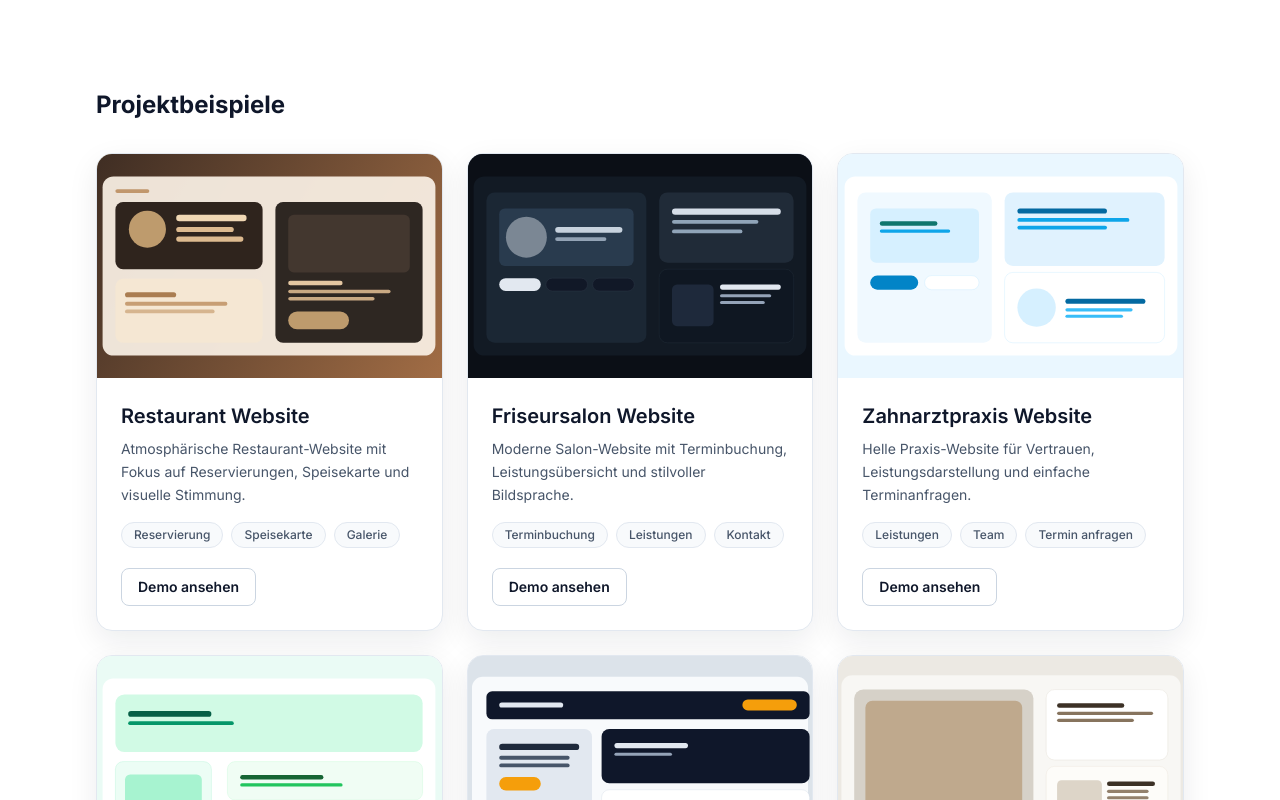
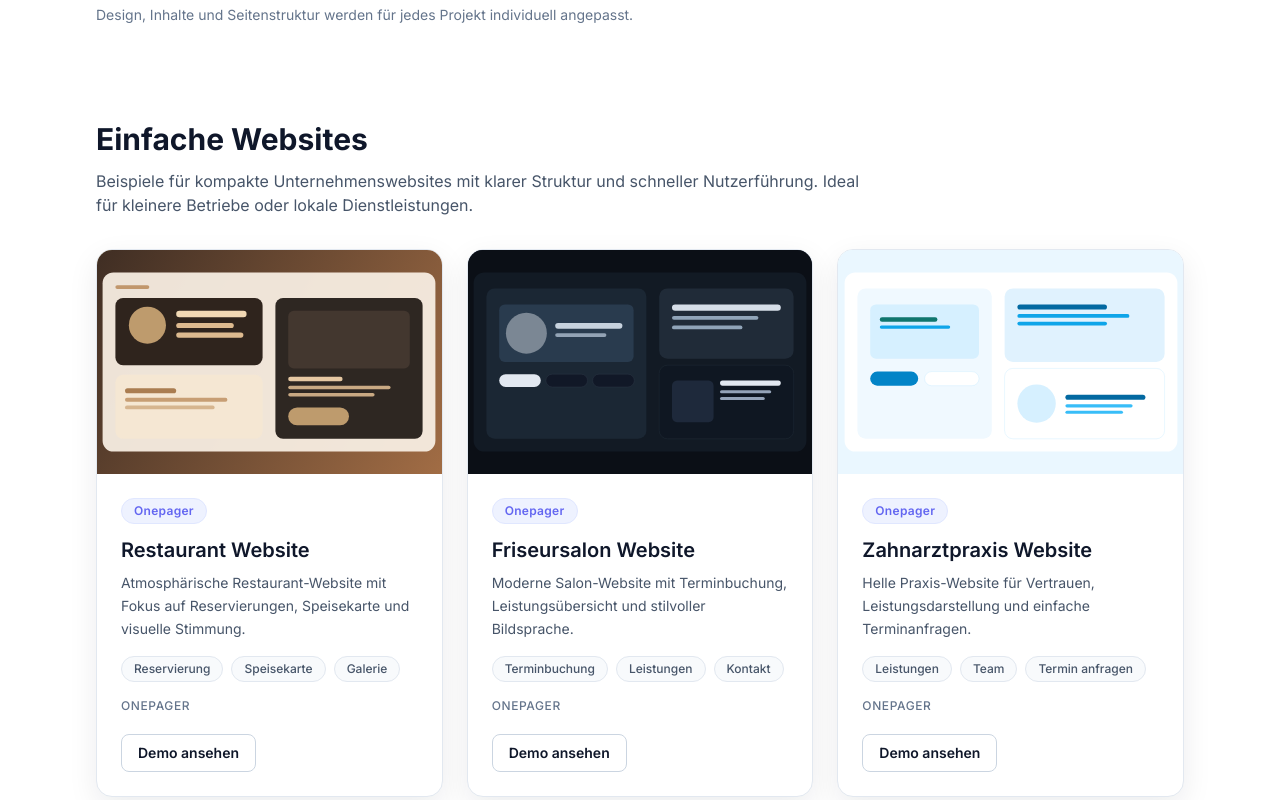
Before and after one commit to VonBismark1871/Hamburg-Website, a Next.js app: page /referenzen in a window 1280 px wide. Shown: the part 280-1080 px from the top of the page. Built offline with nearby package versions, Linux system fonts and the light colour scheme.

Commit message:
Restructure referenzen page into portfolio sections

```diff
--- a/pages/referenzen.js
+++ b/pages/referenzen.js
@@ -1,9 +1,74 @@
+import Image from 'next/image';
 import Link from 'next/link';
 import Footer from '../components/Footer';
 import Header from '../components/Header';
 import SEOHead from '../components/SEOHead';
-import ReferenceGrid from '../components/references/ReferenceGrid';
 import { referenceProjects } from '../data/references';
+
+const toneClasses = {
+  warm: 'from-amber-100 via-orange-50 to-amber-50',
+  dark: 'from-slate-800 via-slate-900 to-zinc-900',
+  clean: 'from-cyan-50 via-sky-50 to-white',
+  calm: 'from-emerald-50 via-teal-50 to-white',
+  contrast: 'from-slate-200 via-white to-slate-100',
+  premium: 'from-zinc-100 via-stone-50 to-white'
+};
+
+const portfolioSections = [
+  {
+    id: 'einfache-websites',
+    title: 'Einfache Websites',
+    description:
+      'Beispiele für kompakte Unternehmenswebsites mit klarer Struktur und schneller Nutzerführung. Ideal für kleinere Betriebe oder lokale Dienstleistungen.',
+    siteType: 'Onepager',
+    projects: ['restaurant-demo', 'friseursalon-demo', 'zahnarzt-demo']
+  },
+  {
+    id: 'mehrseitige-websites',
+    title: 'Mehrseitige Websites',
+    description:
+      'Beispiele für umfangreichere Websites mit mehreren Seiten, detaillierten Leistungsbereichen und erweiterten Inhalten.',
+    siteType: 'Mehrseitig',
+    projects: ['physio-demo', 'autoservice-demo', 'immobilien-demo']
+  }
+];
+
+function ReferenceCard({ project, siteType }) {
+  return (
+    <article className="group flex h-full flex-col overflow-hidden rounded-2xl border border-slate-200 bg-white shadow-soft transition hover:-translate-y-1 hover:shadow-xl">
+      <div className={`relative h-56 overflow-hidden bg-gradient-to-br ${toneClasses[project.tone] || toneClasses.calm}`}>
+        <Image
+          src={project.image}
+          alt={`${project.title} Vorschau`}
+          width={900}
+          height={560}
+          className="h-full w-full object-cover transition duration-500 group-hover:scale-[1.03]"
+        />
+      </div>
+      <div className="flex flex-1 flex-col p-6">
+        <span className="inline-flex w-fit rounded-full border border-indigo-100 bg-indigo-50 px-3 py-1 text-xs font-semibold tracking-wide text-accent">
+          {siteType}
+        </span>
+        <h3 className="mt-3 text-xl font-semibold text-slateBlue">{project.title}</h3>
+        <p className="mt-2 text-sm leading-relaxed text-slate-600">{project.description}</p>
+        <ul className="mt-4 flex flex-wrap gap-2" aria-label="Projekt-Highlights">
+          {project.tags.map((tag) => (
+            <li key={tag} className="rounded-full border border-slate-200 bg-slate-50 px-3 py-1 text-xs font-medium text-slate-600">
+              {tag}
+            </li>
+          ))}
+        </ul>
+        <p className="mt-4 text-xs font-medium uppercase tracking-wider text-slate-500">{siteType === 'Onepager' ? 'Onepager' : 'Mehrseitige Website'}</p>
+        <Link
+          href={`/referenzen/${project.slug}`}
+          className="mt-5 inline-flex w-fit rounded-lg border border-slate-300 px-4 py-2 text-sm font-semibold text-slateBlue transition hover:border-accent hover:text-accent"
+        >
+          Demo ansehen
+        </Link>
+      </div>
+    </article>
+  );
+}
 
 export default function ReferenzenPage() {
   return (
@@ -15,31 +80,51 @@ export default function ReferenzenPage() {
       />
       <Header />
       <main>
-        <section className="section-container section-spacing pb-6" aria-labelledby="referenzen-heading">
+        <section className="section-container section-spacing pb-8" aria-labelledby="referenzen-heading">
           <h1 id="referenzen-heading" className="text-4xl font-extrabold tracking-tight text-slateBlue sm:text-5xl">
             Referenzen und Beispiel-Websites
           </h1>
           <p className="mt-5 max-w-3xl text-lg text-slate-600">
             Hier finden Sie Beispiele moderner Unternehmenswebsites, die zeigen, wie Design, Struktur und Nutzerführung in unterschiedlichen Branchen umgesetzt werden können.
           </p>
+          <p className="mt-3 max-w-3xl text-sm text-slate-500">
+            Design, Inhalte und Seitenstruktur werden für jedes Projekt individuell angepasst.
+          </p>
         </section>
 
-        <section className="section-container pb-16" aria-labelledby="projekt-grid-heading">
-          <h2 id="projekt-grid-heading" className="text-2xl font-bold text-slateBlue">
-            Projektbeispiele
-          </h2>
-          <div className="mt-8">
-            <ReferenceGrid projects={referenceProjects} />
-          </div>
-        </section>
+        <div className="section-container pb-16">
+          {portfolioSections.map((section, index) => {
+            const projects = section.projects
+              .map((slug) => referenceProjects.find((project) => project.slug === slug))
+              .filter(Boolean);
+
+            return (
+              <section
+                key={section.id}
+                aria-labelledby={`${section.id}-heading`}
+                className={`${index === 0 ? '' : 'mt-16 border-t border-slate-200 pt-14'}`}
+              >
+                <h2 id={`${section.id}-heading`} className="text-2xl font-bold text-slateBlue sm:text-3xl">
+                  {section.title}
+                </h2>
+                <p className="mt-3 max-w-3xl text-slate-600">{section.description}</p>
+                <div className="mt-8 grid gap-6 md:grid-cols-2 xl:grid-cols-3">
+                  {projects.map((project) => (
+                    <ReferenceCard key={project.slug} project={project} siteType={section.siteType} />
+                  ))}
+                </div>
+              </section>
+            );
+          })}
+        </div>
 
         <section className="section-container pb-16" aria-labelledby="referenzen-cta-heading">
           <div className="rounded-2xl border border-slate-200 bg-slate-50 p-8 sm:p-10">
             <h2 id="referenzen-cta-heading" className="text-2xl font-bold text-slateBlue sm:text-3xl">
-              Ihre Website könnte hier stehen
+              Ihre Branche ist nicht dabei?
             </h2>
             <p className="mt-4 max-w-2xl text-slate-600">
-              Wir erstellen moderne Websites für lokale Unternehmen in Hamburg und Umgebung.
+              Wir entwickeln Websites für viele weitere Branchen – individuell, klar strukturiert und passend zu Ihrem Unternehmen.
             </p>
             <div className="mt-6 flex flex-wrap gap-4">
               <Link href="/kontakt" className="rounded-xl bg-accent px-6 py-3 font-semibold text-white transition hover:bg-indigo-500">
```
